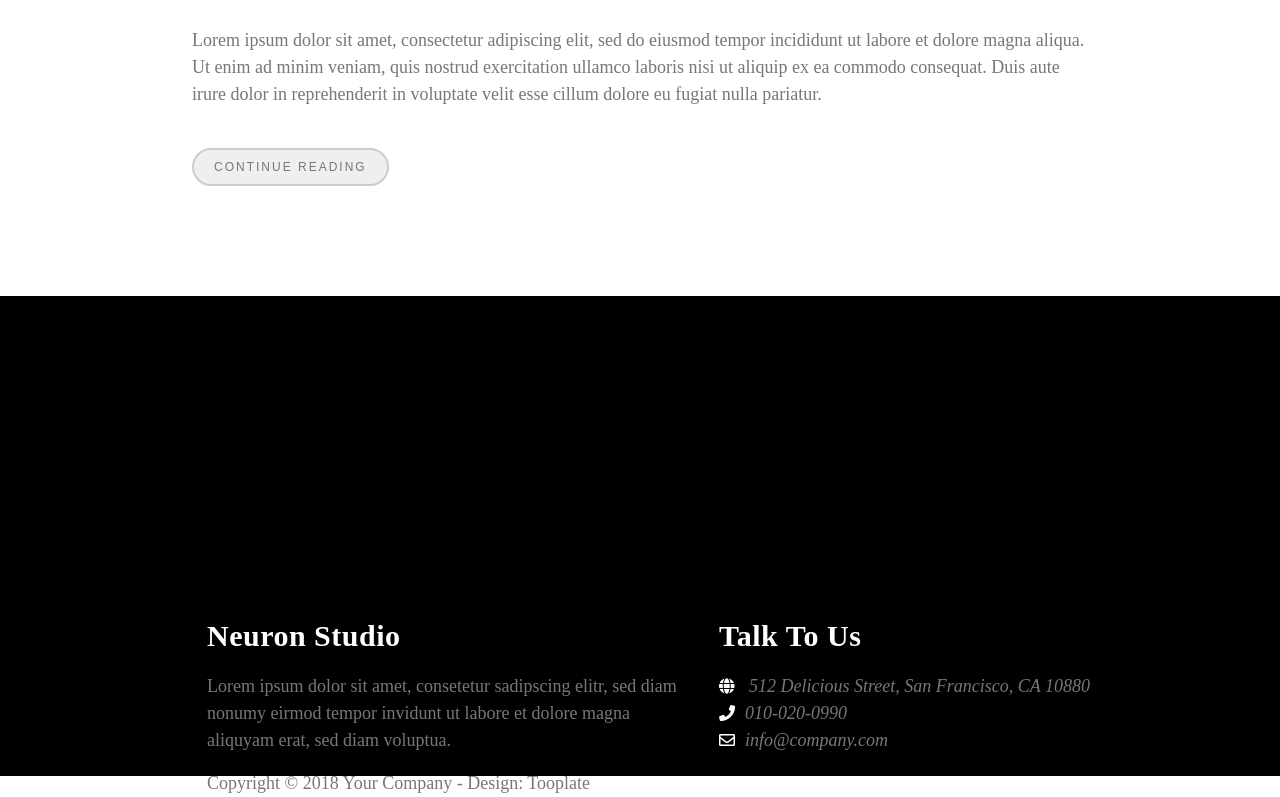
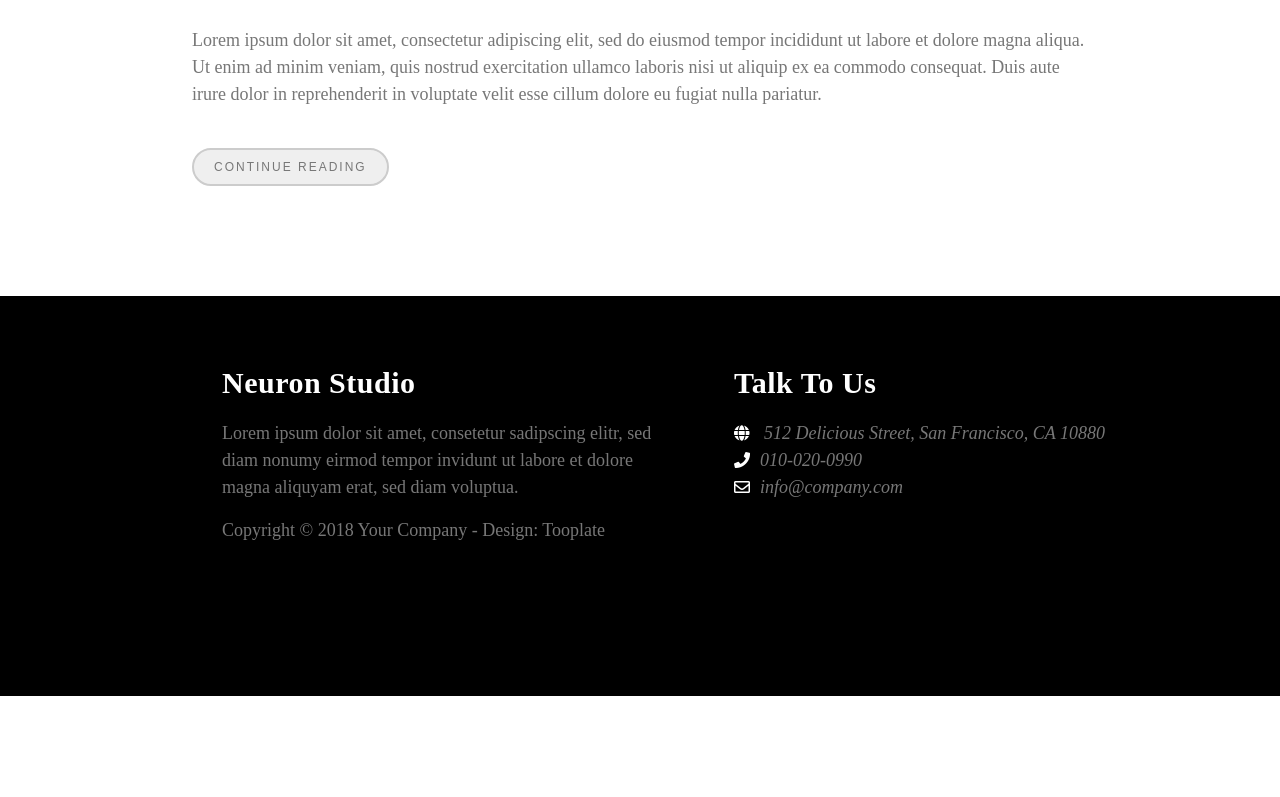
Before and after one commit to Valkyries12/practica-Neuron-blog, a plain HTML site: page index.html in a window 1280 px wide. Shown: the part 5828-6625 px from the top of the page. After the commit the page ends 6524 px from the top, so only its background shows below. Drawn offline with Linux system fonts and the light colour scheme.

Commit message:
Se arregló el footer que se veia distorcionado

```diff
--- a/css/estilos.css
+++ b/css/estilos.css
@@ -252,11 +252,11 @@ section button.btn-continue:hover {
 /*/////////////////FOOTER/////////////////*/
 footer {
     background-color: #000;
-    height: 60vh;
     width: 100%;
     display: flex;
     flex-direction: row;
     justify-content: center;
+    height: 50vh;
 }
 
 footer div.two-rows {
@@ -268,21 +268,25 @@ footer div.two-rows {
 footer div.two-rows div:first-child {
     width: 50%;
     display: flex;
+    flex-direction: column;
+    padding: 15px;
+    height: 100%;
     justify-content: flex-start;
-    align-items: flex-start;
+}
+
+footer div.two-rows div div.wraper {
+    width: 100%;
     flex-direction: column;
-    margin-top: 30%;
-    padding: 15px;
+    margin-top: 40px;
 }
 
 footer div.two-rows div:last-child {
     width: 50%;
     display: flex;
+    flex-direction: column;
+    padding: 15px;
+    height: 100%;
     justify-content: flex-start;
-    align-items: flex-start;
-    flex-direction: column;
-    margin-top: 30%;
-    padding: 15px;
 }
 
 footer div.two-rows address {
--- a/index.html
+++ b/index.html
@@ -131,11 +131,14 @@
     <footer>
         <div class="two-rows">
             <div>
+                <div class="wraper">
                     <h3>neuron studio</h3>
                     <p>Lorem ipsum dolor sit amet, consetetur sadipscing elitr, sed diam nonumy eirmod tempor invidunt ut labore et dolore magna aliquyam erat, sed diam voluptua.</p>
                     <p>Copyright &copy; 2018 Your Company - Design: Tooplate</p>
+                </div><!--div wraper-->
             </div>
             <div>
+                <div class="wraper">
                     <h3>talk to us</h3>
                     <address>
                         <i class="fas fa-globe"></i>
@@ -143,10 +146,12 @@
                         <i class="fas fa-phone"></i>010-020-0990 <br>
                         <i class="far fa-envelope"></i>info@company.com <br>
                     </address>
+                </div><!--div wraper-->
             </div>
         </div><!--.two-rows-->
     </footer>
+
+</body>
 <script src="js/particles.js"></script>
 <script src="js/app.js"></script>
-</body>
 </html>
```
Lines whose indentation alone changed are shown as unchanged.
